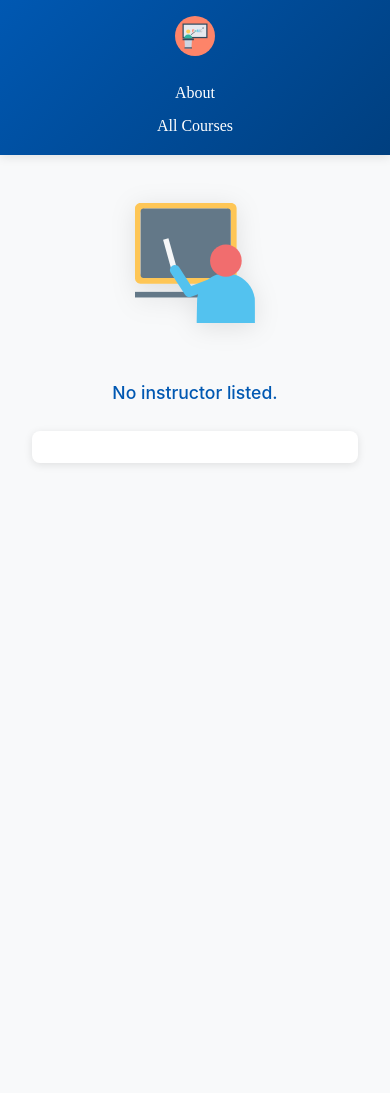
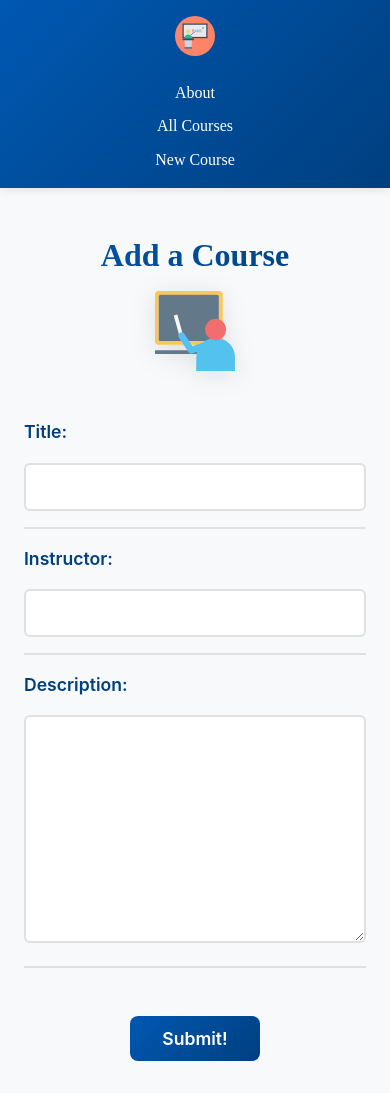
Before and after one commit to Ahmed-Hattan-2285/LMS-frontend, a React (Vite) app: page /courses/new in a window 390 px wide. Before the commit the page ends 844 px from the top, so only its background shows below. Built offline with nearby package versions, Linux system fonts and the light colour scheme; no server answers.

Commit message:
create course

```diff
--- a/src/pages/App/App.jsx
+++ b/src/pages/App/App.jsx
@@ -6,6 +6,7 @@ import AboutPage from '../AboutPage/AboutPage';
 import CourseList from '../CourseList/CourseList';
 import CourseDetail from '../CourseDetail/CourseDetail';
 import redBoardLogo from '../../assets/images/red-board.svg';
+import CourseForm from '../CourseForm/CourseForm';
 
 export default function App() {
   const location = useLocation();
@@ -26,6 +27,7 @@ export default function App() {
             <ul>
               <li><Link to="/about">About</Link></li>
               <li><Link to="/courses">All Courses</Link></li>
+              <li><Link to="/courses/new">New Course</Link></li>
             </ul>
           </nav>
         </div>
@@ -35,6 +37,7 @@ export default function App() {
           <Route path="/" element={<HomePage />} />
           <Route path="/courses" element={<CourseList />} />
           <Route path="/courses/:id" element={<CourseDetail />} />
+          <Route path="/courses/new" element={<CourseForm />} />
           <Route path="/about" element={<AboutPage />} />
           <Route path="/*" element={<Navigate to="/home" />} />
         </Routes>
--- /dev/null
+++ b/src/pages/CourseForm/CourseForm.jsx
@@ -0,0 +1,86 @@
+import "./styles.css";
+import { useState } from "react";
+import { useNavigate } from "react-router";
+import blueBoard from "../../assets/images/blue-board.svg";
+
+import * as lmsAPI from "../../utilities/lms-api";
+
+export default function CourseForm() {
+    const initialState = { title: "", instructor: "", description: "" }
+    const [formData, setFormData] = useState(initialState);
+    const navigate = useNavigate();
+
+    function handleChange(evt) {
+      setFormData({ ...formData, [evt.target.name]: evt.target.value });
+    }
+
+    async function handleSubmit(evt) {
+      evt.preventDefault();
+      try {
+        const newCourse = await lmsAPI.createCourse(formData);
+        setFormData(initialState);
+        navigate(`/courses/${newCourse.id}`);
+      } catch (err) {
+        console.log(err);
+      }
+    }
+
+    return (
+      <>
+        <div className="page-header">
+            <h1>Add a Course</h1>
+            <img src={blueBoard} alt="A board with course icon" />
+        </div>
+        <form className="form-container" onSubmit={handleSubmit}>
+            <table>
+                <tbody>
+                    <tr>
+                        <th><label htmlFor="id_title">Title:</label></th>
+                        <td>
+                          <input
+                            value={formData.title}
+                            type="text"
+                            name="title"
+                            maxLength="100"
+                            required
+                            id="id_title"
+                            onChange={handleChange}
+                          />
+                        </td>
+                    </tr>
+                    <tr>
+                        <th><label htmlFor="id_instructor">Instructor:</label></th>
+                        <td>
+                          <input
+                            value={formData.instructor}
+                            type="text"
+                            name="instructor"
+                            maxLength="100"
+                            required
+                            id="id_instructor"
+                            onChange={handleChange}
+                          />
+                        </td>
+                    </tr>
+                    <tr>
+                        <th><label htmlFor="id_description">Description:</label></th>
+                        <td>
+                            <textarea
+                              value={formData.description}
+                              name="description"
+                              cols="40"
+                              rows="10"
+                              maxLength="250"
+                              required
+                              id="id_description"
+                              onChange={handleChange}
+                            ></textarea>
+                        </td>
+                    </tr>
+                </tbody>
+            </table>
+            <button type="submit" className="btn end submit">Submit!</button>
+        </form>
+      </>
+    );
+}
--- /dev/null
+++ b/src/pages/CourseForm/styles.css
@@ -0,0 +1,192 @@
+.page-header {
+  text-align: center;
+  padding: 3rem 2rem 2rem;
+  max-width: 1200px;
+  margin: 0 auto;
+}
+
+.page-header h1 {
+  font-size: 3.5rem;
+  font-weight: 700;
+  background: linear-gradient(135deg, #0058b2 0%, #003f7f 100%);
+  -webkit-background-clip: text;
+  -webkit-text-fill-color: transparent;
+  background-clip: text;
+  margin-bottom: 1.5rem;
+  line-height: 1.2;
+}
+
+.page-header img {
+  width: 120px;
+  height: 120px;
+  object-fit: contain;
+  filter: drop-shadow(0 4px 12px rgba(0, 0, 0, 0.1));
+}
+
+.form-container {
+  max-width: 800px;
+  margin: 0 auto;
+  padding: 2rem;
+}
+
+.form-container table {
+  width: 100%;
+  border-collapse: collapse;
+  margin-bottom: 2rem;
+}
+
+.form-container tr {
+  border-bottom: 1px solid #e0e0e0;
+}
+
+.form-container th {
+  padding: 1.25rem 1rem;
+  text-align: left;
+  vertical-align: top;
+  width: 30%;
+  font-weight: 600;
+  color: #003f7f;
+}
+
+.form-container td {
+  padding: 1.25rem 1rem;
+  vertical-align: top;
+}
+
+.form-container label {
+  display: block;
+  margin-bottom: 0.5rem;
+  font-size: 1.1rem;
+}
+
+.form-container input[type="text"] {
+  width: 100%;
+  padding: 0.75rem 1rem;
+  font-size: 1rem;
+  border: 2px solid #e0e0e0;
+  border-radius: 6px;
+  font-family: inherit;
+  transition: border-color 0.3s ease;
+  background-color: white;
+}
+
+.form-container input[type="text"]:focus {
+  outline: none;
+  border-color: #0058b2;
+}
+
+.form-container textarea {
+  width: 100%;
+  padding: 0.75rem 1rem;
+  font-size: 1rem;
+  border: 2px solid #e0e0e0;
+  border-radius: 6px;
+  font-family: inherit;
+  resize: vertical;
+  transition: border-color 0.3s ease;
+  background-color: white;
+  min-height: 120px;
+}
+
+.form-container textarea:focus {
+  outline: none;
+  border-color: #0058b2;
+}
+
+.btn {
+  display: inline-block;
+  padding: 0.75rem 2rem;
+  font-size: 1.1rem;
+  font-weight: 600;
+  color: white;
+  background: linear-gradient(135deg, #0058b2 0%, #003f7f 100%);
+  border: none;
+  border-radius: 8px;
+  cursor: pointer;
+  transition: all 0.3s ease;
+  text-decoration: none;
+}
+
+.btn:hover {
+  transform: translateY(-2px);
+  box-shadow: 0 4px 12px rgba(0, 88, 178, 0.3);
+}
+
+.btn:active {
+  transform: translateY(0);
+}
+
+.btn.end {
+  display: block;
+  margin: 0 auto;
+  width: fit-content;
+}
+
+@media (max-width: 768px) {
+  .page-header {
+    padding: 2rem 1rem 1.5rem;
+  }
+
+  .page-header h1 {
+    font-size: 2.5rem;
+    margin-bottom: 1rem;
+  }
+
+  .page-header img {
+    width: 100px;
+    height: 100px;
+  }
+
+  .form-container {
+    padding: 1.5rem 1rem;
+  }
+
+  .form-container th,
+  .form-container td {
+    padding: 1rem 0.75rem;
+  }
+
+  .form-container th {
+    width: 35%;
+    font-size: 0.95rem;
+  }
+}
+
+@media (max-width: 480px) {
+  .page-header h1 {
+    font-size: 2rem;
+  }
+
+  .page-header img {
+    width: 80px;
+    height: 80px;
+  }
+
+  .form-container {
+    padding: 1rem 0.5rem;
+  }
+
+  .form-container table {
+    display: block;
+  }
+
+  .form-container tr {
+    display: block;
+    border-bottom: 2px solid #e0e0e0;
+    margin-bottom: 1rem;
+    padding-bottom: 1rem;
+  }
+
+  .form-container th {
+    display: block;
+    width: 100%;
+    padding: 0 0 0.5rem 0;
+    border-bottom: none;
+  }
+
+  .form-container td {
+    display: block;
+    width: 100%;
+    padding: 0;
+  }
+}
--- a/src/utilities/lms-api.js
+++ b/src/utilities/lms-api.js
@@ -8,3 +8,7 @@ export async function coursesIndex() {
 export async function courseDetail(id) {
     return sendRequest(`${url}${id}/`)
 }
+
+export async function createCourse(courseData) {
+    return sendRequest(url, 'POST', courseData)
+}
--- a/src/utilities/sendRequest.js
+++ b/src/utilities/sendRequest.js
@@ -1,6 +1,11 @@
-export default async function sendRequest(url, method = 'GET') {
+export default async function sendRequest(url, method = 'GET', payload) {
 
 	const options = { method };
+
+	if (payload) {
+		options.headers = { 'Content-Type': 'application/json' };
+		options.body = JSON.stringify(payload);
+	}
 
 	try {
 		const res = await fetch(`http://localhost:8000${url}`, options);
```
